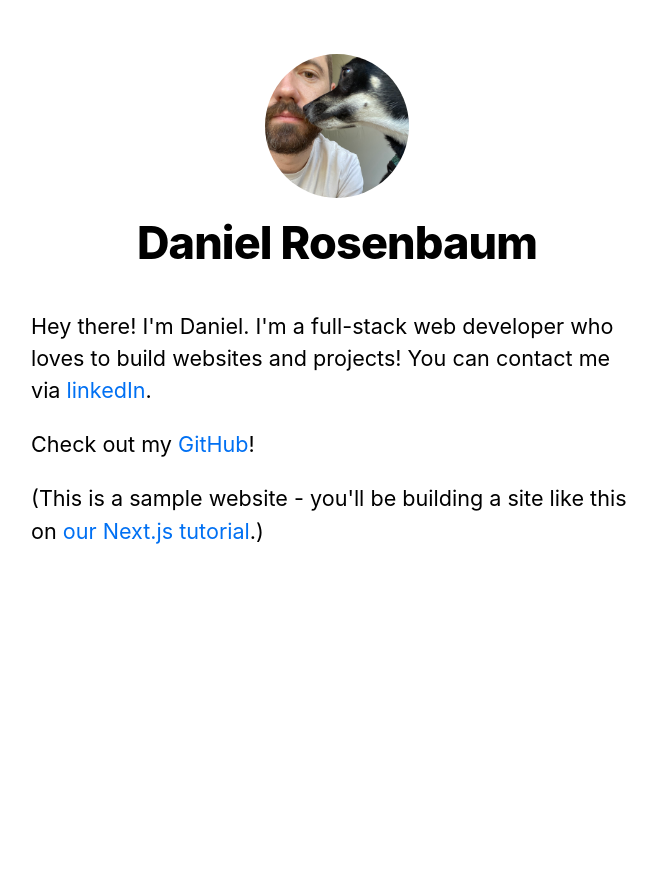
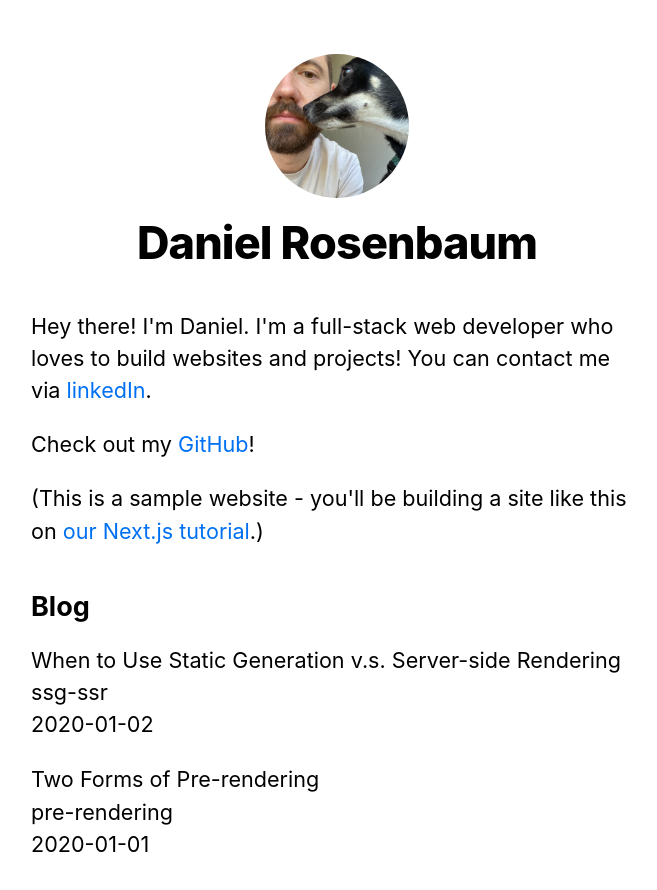
Before and after one commit to danielwrosenbaum/learn-next, a Next.js app in the folder nextjs-blog/: page / in a window 1280 px wide. Shown: the top 890 px of the page, without its empty margins (303-960 px from the left). Before the commit the page ends 800 px from the top, so only its background shows below. Built offline with nearby package versions, Linux system fonts and the light colour scheme.

Commit message:
installed tailwind and added config files for tailwind and postcss. updated home to show data mapped from posts directory. #1

```diff
--- a/nextjs-blog/components/layout.js
+++ b/nextjs-blog/components/layout.js
@@ -5,7 +5,7 @@
 import Link from 'next/link'
 
 const name = 'Daniel Rosenbaum'
-export const siteTitle = 'Next.js Sample Website'
+export const siteTitle = "Daniel's Sample Website"
 
 export default function Layout({ children, home }) {
   return (
--- /dev/null
+++ b/nextjs-blog/lib/posts.js
@@ -0,0 +1,28 @@
+import fs from 'fs'
+import path from 'path'
+import matter from 'gray-matter'
+
+const postsDirectory = path.join(process.cwd(), 'posts')
+
+export function getSortedPostsData() {
+  const fileNames = fs.readdirSync(postsDirectory)
+  const allPostsData = fileNames.map(fileName => {
+    const id = fileName.replace(/\.md$/, '')
+
+    const fullPath = path.join(postsDirectory, fileName)
+    const fileContents = fs.readFileSync(fullPath, 'utf8')
+    const matterResult = matter(fileContents)
+
+    return {
+      id,
+      ...matterResult.data
+    }
+  })
+  return allPostsData.sort((a, b) => {
+    if (a.date < b.date) {
+      return 1
+    } else {
+      return -1
+    }
+  })
+}
--- a/nextjs-blog/package.json
+++ b/nextjs-blog/package.json
@@ -8,8 +8,12 @@
     "start": "next start"
   },
   "dependencies": {
+    "gray-matter": "^4.0.3",
     "next": "^10.0.0",
+    "postcss-flexbugs-fixes": "^5.0.2",
+    "postcss-preset-env": "^6.7.0",
     "react": "17.0.1",
-    "react-dom": "17.0.1"
+    "react-dom": "17.0.1",
+    "tailwindcss": "^2.1.2"
   }
 }
--- a/nextjs-blog/pages/index.js
+++ b/nextjs-blog/pages/index.js
@@ -1,8 +1,17 @@
 import Head from 'next/head'
 import Layout, {siteTitle} from '../components/layout'
 import utilStyles from '../styles/utils.module.css'
+import { getSortedPostsData } from '../lib/posts'
 
-export default function Home() {
+export async function getStaticProps() {
+  const allPostsData = getSortedPostsData()
+  return {
+    props: {
+      allPostsData
+    }
+  }
+}
+export default function Home({ allPostsData }) {
   return (
     <Layout home>
       <Head>
@@ -19,6 +28,20 @@
           <a href="https://nextjs.org/learn">our Next.js tutorial</a>.)
         </p>
       </section>
+      <section className={`${utilStyles.headingMd} ${utilStyles.padding1px}`}>
+        <h2 className={utilStyles.headingLg}>Blog</h2>
+        <ul className={utilStyles.list}>
+          {allPostsData.map(({ id, date, title}) => (
+            <li className={utilStyles.listItem} key={id}>
+              {title}
+              <br />
+              {id}
+              <br />
+              {date}
+            </li>
+          ))}
+        </ul>
+      </section>
     </Layout>
   )
 }
--- /dev/null
+++ b/nextjs-blog/postcss.config.js
@@ -0,0 +1,18 @@
+module.exports = {
+  plugins: [
+    'tailwindcss',
+    'postcss-flexbugs-fixes',
+    [
+      'postcss-preset-env',
+      {
+        autoprefixer: {
+          flexbox: 'no-2009'
+        },
+        stage: 3,
+        features: {
+          'custom-properties': false
+        }
+      }
+    ]
+  ]
+}
--- /dev/null
+++ b/nextjs-blog/posts/pre-rendering.md
@@ -0,0 +1,11 @@
+---
+title: 'Two Forms of Pre-rendering'
+date: '2020-01-01'
+---
+
+Next.js has two forms of pre-rendering: **Static Generation** and **Server-side Rendering**. The difference is in **when** it generates the HTML for a page.
+
+- **Static Generation** is the pre-rendering method that generates the HTML at **build time**. The pre-rendered HTML is then _reused_ on each request.
+- **Server-side Rendering** is the pre-rendering method that generates the HTML on **each request**.
+
+Importantly, Next.js lets you **choose** which pre-rendering form to use for each page. You can create a "hybrid" Next.js app by using Static Generation for most pages and using Server-side Rendering for others.
--- /dev/null
+++ b/nextjs-blog/posts/ssg-ssr.md
@@ -0,0 +1,19 @@
+---
+title: 'When to Use Static Generation v.s. Server-side Rendering'
+date: '2020-01-02'
+---
+
+We recommend using **Static Generation** (with and without data) whenever possible because your page can be built once and served by CDN, which makes it much faster than having a server render the page on every request.
+
+You can use Static Generation for many types of pages, including:
+
+- Marketing pages
+- Blog posts
+- E-commerce product listings
+- Help and documentation
+
+You should ask yourself: "Can I pre-render this page **ahead** of a user's request?" If the answer is yes, then you should choose Static Generation.
+
+On the other hand, Static Generation is **not** a good idea if you cannot pre-render a page ahead of a user's request. Maybe your page shows frequently updated data, and the page content changes on every request.
+
+In that case, you can use **Server-Side Rendering**. It will be slower, but the pre-rendered page will always be up-to-date. Or you can skip pre-rendering and use client-side JavaScript to populate data.
```
Also changed, not shown: nextjs-blog/tailwind.config.js (added, +7 -0 lines), 1 other file (tests, documents, lock files or other folders).
